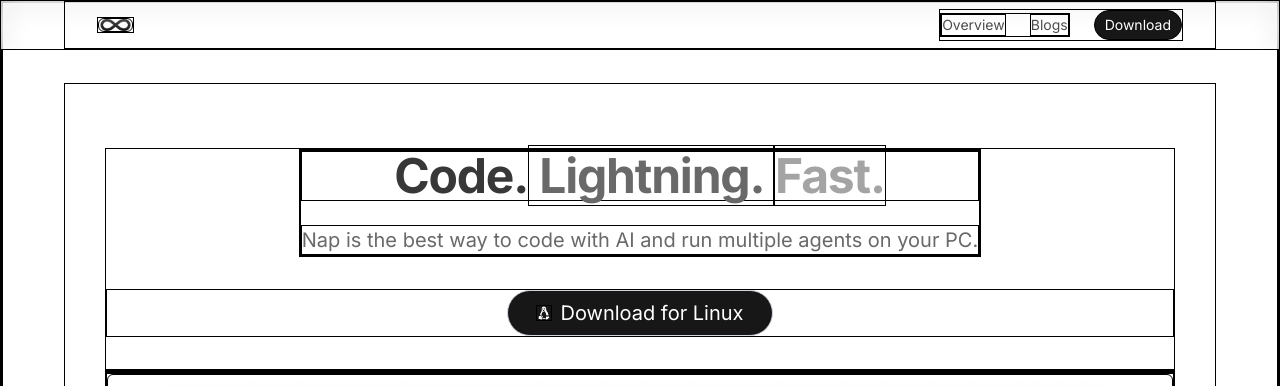
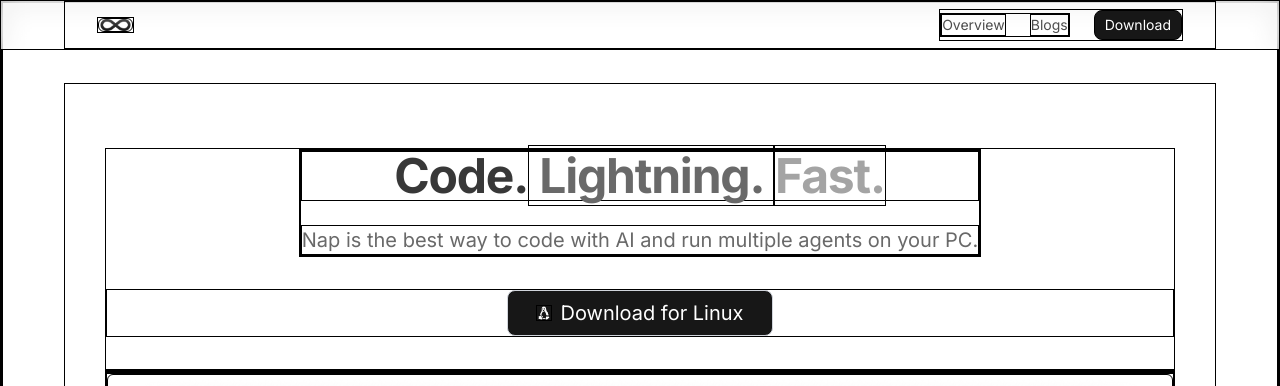
Before and after one commit to farzeenilyaszargar/nap-ide, a Next.js app: page / in a window 1280 px wide. Shown: the top 386 px of the page. Built offline with nearby package versions, Linux system fonts and the light colour scheme.

Commit message:
Reduce rounding on download buttons

```diff
--- a/components/customDownload.tsx
+++ b/components/customDownload.tsx
@@ -69,7 +69,7 @@
   return (
     <Link
       href={config.href}
-      className={`${showOnMobile ? "inline-flex" : "hidden sm:inline-flex"} items-center justify-center gap-2 rounded-full border border-gray-300 bg-[#171717] px-7 py-2 text-xl text-white transition hover:bg-gray-800 ${className}`.trim()}
+      className={`${showOnMobile ? "inline-flex" : "hidden sm:inline-flex"} items-center justify-center gap-2 rounded-lg border border-gray-300 bg-[#171717] px-7 py-2 text-xl text-white transition hover:bg-gray-800 ${className}`.trim()}
     >
       <Image
         src={config.icon}
--- a/components/header.tsx
+++ b/components/header.tsx
@@ -61,7 +61,7 @@
                         </nav>
                         <Link
                             href="/download"
-                            className="flex items-center gap-2 rounded-full border border-black bg-[#171717] px-2.5 py-1 text-sm text-white transition-colors hover:bg-white hover:text-black hover:border-black"
+                            className="flex items-center gap-2 rounded-lg border border-black bg-[#171717] px-2.5 py-1 text-sm text-white transition-colors hover:bg-white hover:text-black hover:border-black"
                         >
                             Download
                         </Link>
```
